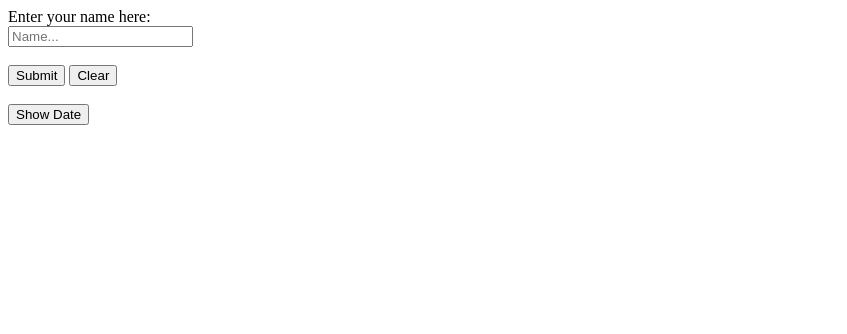
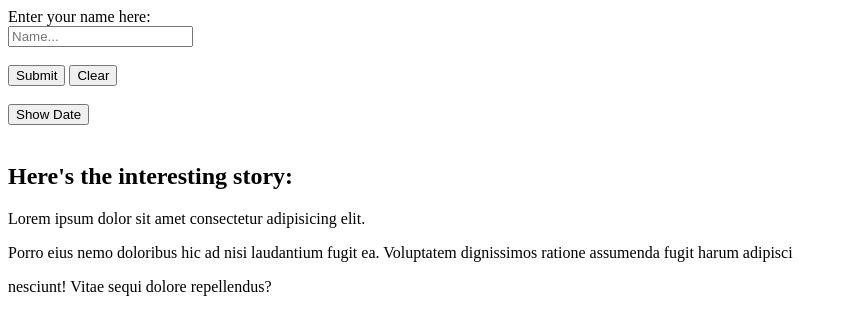
Before and after one commit to MionFF/json.server-project, a plain HTML site: page Practice/index.html in a window 1280 px wide. Shown: the whole page, without its empty margins (0-847 px from the left). Drawn offline with Linux system fonts and the light colour scheme.

Commit message:
Interesting story was added

```diff
--- a/Practice/index.html
+++ b/Practice/index.html
@@ -11,6 +11,10 @@
     <input type="text" name="greetInp" id="inputField" placeholder="Name..."><br><br>
     <button id="greetBtn">Submit</button>
     <button id="clearBtn">Clear</button><br><br>
-    <button id="dateBtn">Show Date</button>
+    <button id="dateBtn">Show Date</button><br><br>
+    <h2>Here's the interesting story:</h2>
+    <p>Lorem ipsum dolor sit amet consectetur adipisicing elit.</p>
+    <p>Porro eius nemo doloribus hic ad nisi laudantium fugit ea. Voluptatem dignissimos ratione assumenda fugit harum adipisci</p>
+    <p>nesciunt! Vitae sequi dolore repellendus?</p>
 </body>
 </html>
```
